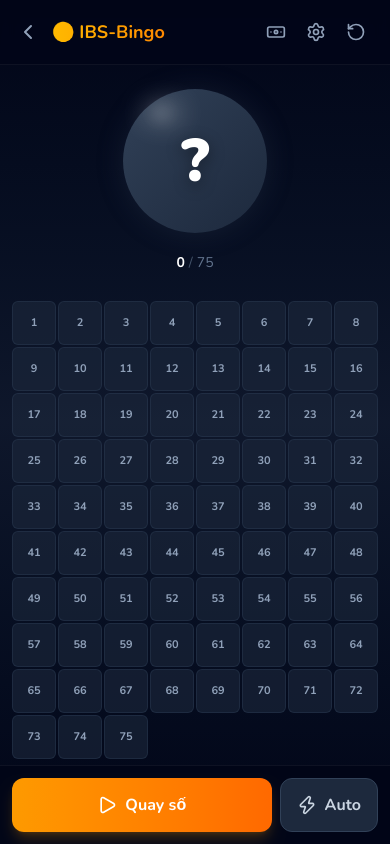
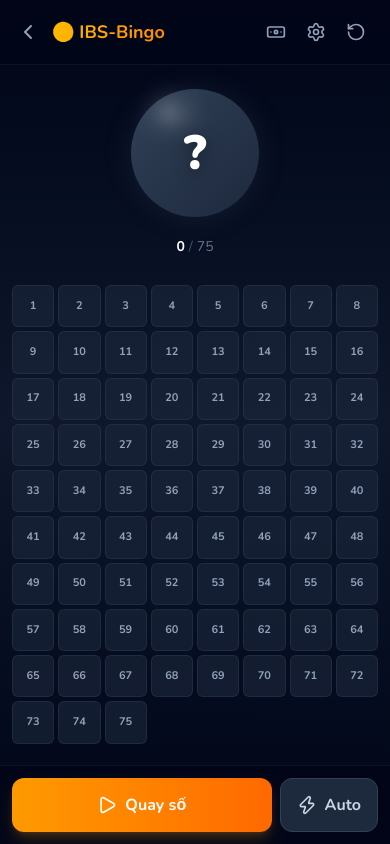
Before and after one commit to quangthai2610/ibs-xacxuatthongke, a Next.js app: page /bingo in a window 390 px wide. Built offline with nearby package versions, Linux system fonts and the light colour scheme.

Commit message:
fix: bingo layout issues and auto-spin timing

```diff
--- a/src/app/bingo/page.tsx
+++ b/src/app/bingo/page.tsx
@@ -40,7 +40,8 @@ export default function BingoPage() {
   const resultRef = useRef<number | null>(null);
   const drawnRef = useRef<number[]>([]);
 
-  const SPIN_DURATION = 2000;
+  const SPIN_DURATION = interval <= 2 ? 800 : 2000;
+  const TRANSITION_DURATION = interval <= 2 ? 200 : 600;
 
   useEffect(() => {
     drawnRef.current = drawnNumbers;
@@ -103,22 +104,28 @@ export default function BingoPage() {
 
   useEffect(() => {
     if (isAutoMode && !isSpinning && !isTransitioning && !isAllDrawn) {
-      setCountdown(interval);
+      // Calculate idle time so total interval is strictly equal to the setting
+      // Total Interval = idleTime + TRANSITION_DURATION + SPIN_DURATION
+      const totalAnimation = SPIN_DURATION + TRANSITION_DURATION;
+      const idleTime = Math.max(0, interval * 1000 - totalAnimation);
+
+      setCountdown(Math.ceil(idleTime / 1000));
       const countdownTimer = setInterval(() => {
         setCountdown((prev) => {
           if (prev === null || prev <= 1) return null;
           return prev - 1;
         });
       }, 1000);
+
       autoTimerRef.current = setTimeout(() => {
         setCountdown(null);
-        // Chuyển xanh → đỏ trước khi quay
         setIsTransitioning(true);
         setTimeout(() => {
           setIsTransitioning(false);
           spinOnce();
-        }, 600);
-      }, interval * 1000);
+        }, TRANSITION_DURATION);
+      }, idleTime);
+
       return () => { clearInterval(countdownTimer); if (autoTimerRef.current) clearTimeout(autoTimerRef.current); };
     } else {
       setCountdown(null);
@@ -246,7 +253,7 @@ export default function BingoPage() {
             {/* Orb */}
             <div className="relative mb-5">
               <div
-                className={`w-36 h-36 lg:w-48 lg:h-48 rounded-full flex items-center justify-center relative ${isSpinning
+                className={`w-32 h-32 md:w-40 md:h-40 lg:w-48 lg:h-48 rounded-full flex items-center justify-center relative ${isSpinning
                     ? "bg-gradient-to-br from-amber-400 via-orange-500 to-red-500 shadow-[0_0_80px_rgba(251,146,60,0.5)]"
                     : isTransitioning
                       ? "bg-gradient-to-br from-red-500 to-rose-600 shadow-[0_0_50px_rgba(239,68,68,0.4)]"
@@ -258,7 +265,7 @@ export default function BingoPage() {
                 <div className="absolute top-3 left-5 w-10 h-6 lg:w-14 lg:h-8 bg-white/20 rounded-full blur-md" />
                 <div className="absolute top-5 left-8 w-3 h-2 lg:w-5 lg:h-3 bg-white/30 rounded-full blur-sm" />
                 <span
-                  className={`font-black tabular-nums relative z-10 ${isSpinning ? "animate-pulse" : ""} ${(displayNumber ?? currentNumber ?? 0) >= 100 ? "text-4xl lg:text-6xl" : "text-6xl lg:text-8xl"
+                  className={`font-black tabular-nums relative z-10 ${isSpinning ? "animate-pulse" : ""} ${(displayNumber ?? currentNumber ?? 0) >= 100 ? "text-4xl md:text-5xl lg:text-6xl" : "text-5xl md:text-7xl lg:text-8xl"
                     }`}
                   style={{ textShadow: "0 4px 16px rgba(0,0,0,0.4)" }}
                 >
@@ -291,11 +298,11 @@ export default function BingoPage() {
 
             {/* History ribbon */}
             {drawnNumbers.length > 0 && (
-              <div className="flex flex-wrap justify-center gap-1.5 px-2 mb-2 max-w-xs lg:max-w-lg">
+              <div className="flex items-center gap-2 overflow-x-auto px-2 mb-2 pb-2 max-w-full [&::-webkit-scrollbar]:hidden [-ms-overflow-style:none] [scrollbar-width:none]">
                 {drawnNumbers.slice(-20).reverse().map((n, i) => (
                   <div
                     key={`h-${n}-${i}`}
-                    className={`w-8 h-8 lg:w-9 lg:h-9 rounded-full flex items-center justify-center text-xs font-bold transition-all duration-500 ${
+                    className={`w-8 h-8 lg:w-9 lg:h-9 shrink-0 rounded-full flex items-center justify-center text-xs font-bold transition-all duration-500 ${
                       i === 0 && !isTransitioning && !isSpinning
                         ? "bg-gradient-to-br from-emerald-400 to-emerald-600 text-white scale-110 shadow-[0_0_16px_rgba(52,211,153,0.5)] ring-2 ring-emerald-300/50"
                         : "bg-red-500 text-white"
@@ -311,9 +318,9 @@ export default function BingoPage() {
           {/* ── Bottom Section: Number Grid ── */}
           <div className="px-3 lg:px-8 pb-32 lg:pb-8">
             {/* Mobile grid */}
-            <div className="lg:hidden">
+            <div className="lg:hidden w-full max-w-sm mx-auto">
               <div
-                className="grid gap-[2px]"
+                className="grid gap-1"
                 style={{ gridTemplateColumns: `repeat(${gridCols}, minmax(0, 1fr))` }}
               >
                 {allNumbers.map((n) => {
```
